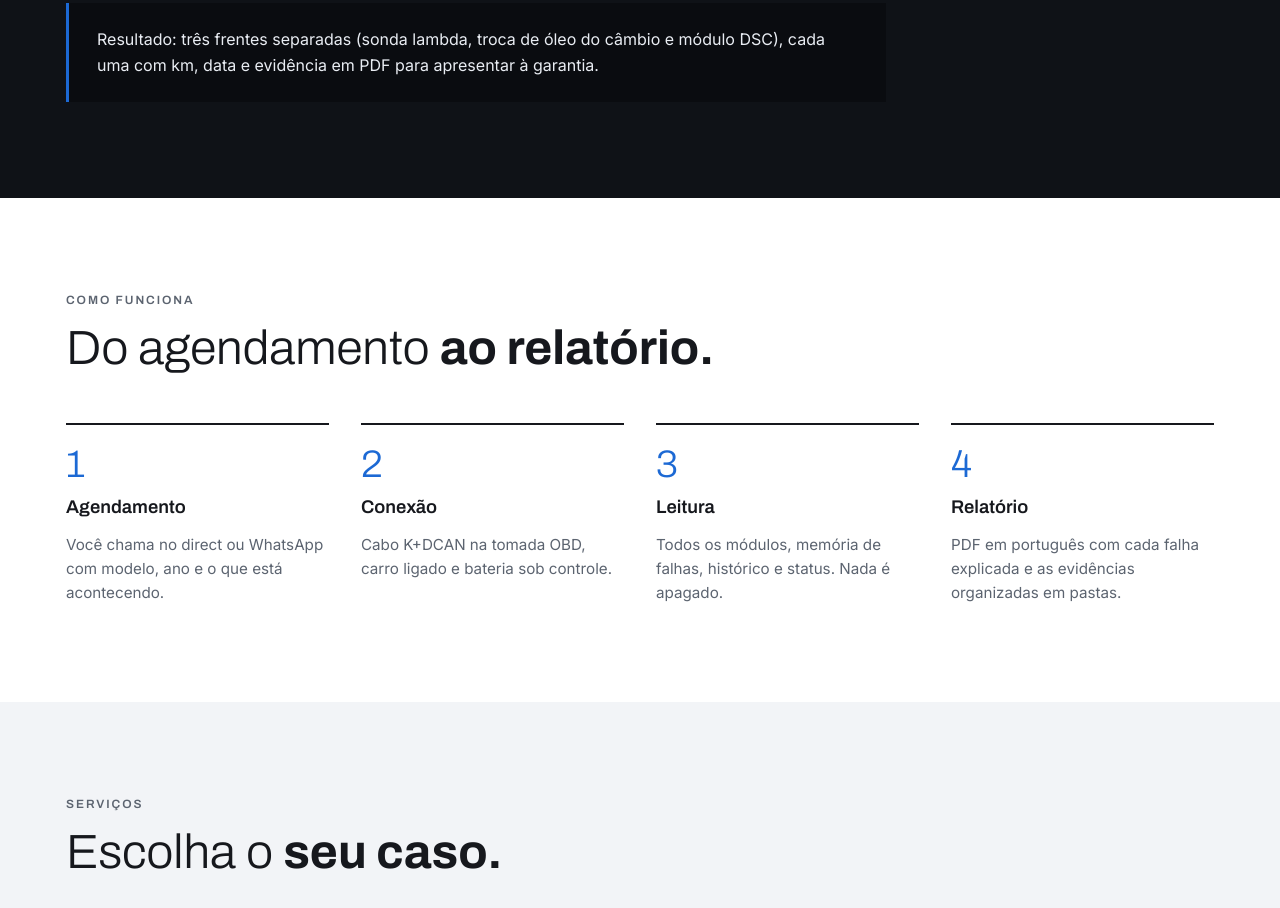
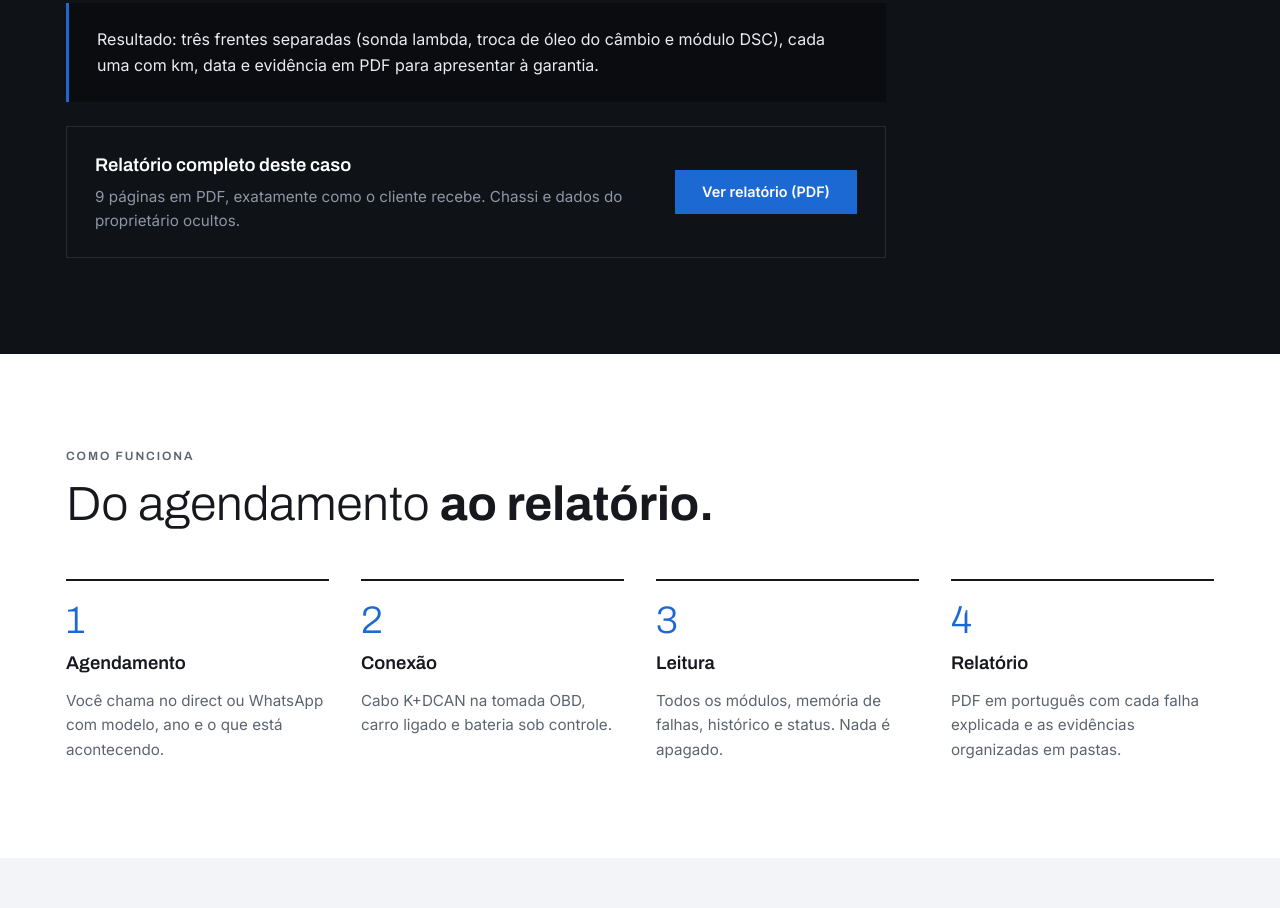
Before and after one commit to gabriel291-padilha/PAD_AUTO_TEC_page, a plain HTML site: page index.html in a window 1280 px wide. Shown: the part 2980-3888 px from the top of the page. Drawn offline with Linux system fonts and the light colour scheme.

Commit message:
Adiciona relatório de exemplo do caso E90
Co-Authored-By: Claude Opus 5.5 <noreply@anthropic.com>

```diff
--- a/index.html
+++ b/index.html
@@ -114,6 +114,7 @@ section{padding-block:96px}
 .timeline p{color:var(--dark-muted);font-size:.95rem;max-width:68ch}
 .timeline .sev{display:inline-block;width:8px;height:8px;margin-right:8px;vertical-align:middle}
 @media (max-width:560px){.timeline li{grid-template-columns:1fr;gap:6px}}
+.case-pdf{margin-top:24px;display:flex;flex-wrap:wrap;align-items:center;justify-content:space-between;gap:20px;padding:24px 28px;border:1px solid var(--dark-line);max-width:820px}.case-pdf h3{color:#fff;margin-bottom:4px}.case-pdf p{color:var(--dark-muted);font-size:.95rem}.case-pdf>div{min-width:0;flex:1 1 280px}
 .verdict{margin-top:40px;padding:24px 28px;border-left:3px solid var(--accent);background:#0a0c10;color:var(--dark-fg);max-width:820px}
 
 /* steps */
@@ -256,6 +257,7 @@ footer .wrap{padding-block:28px;display:flex;flex-wrap:wrap;justify-content:spac
       <li><span class="km">109.540 – 110.230 km</span><div><h3><span class="sev" style="background:var(--bad)"></span>Sonda lambda dianteira</h3><p>Quatro falhas no motor, todas ligadas à mesma sonda antes do catalisador.</p></div></li>
     </ol>
     <p class="verdict">Resultado: três frentes separadas (sonda lambda, troca de óleo do câmbio e módulo DSC), cada uma com km, data e evidência em PDF para apresentar à garantia.</p>
+    <div class="case-pdf"><div><h3>Relatório completo deste caso</h3><p>9 páginas em PDF, exatamente como o cliente recebe. Chassi e dados do proprietário ocultos.</p></div><a class="btn" href="case/Relatorio_Exemplo_BMW_318i_E90.pdf" target="_blank" rel="noopener">Ver relatório (PDF)</a></div>
   </div>
 </section>
 
```
Also changed, not shown: 1 other file.
